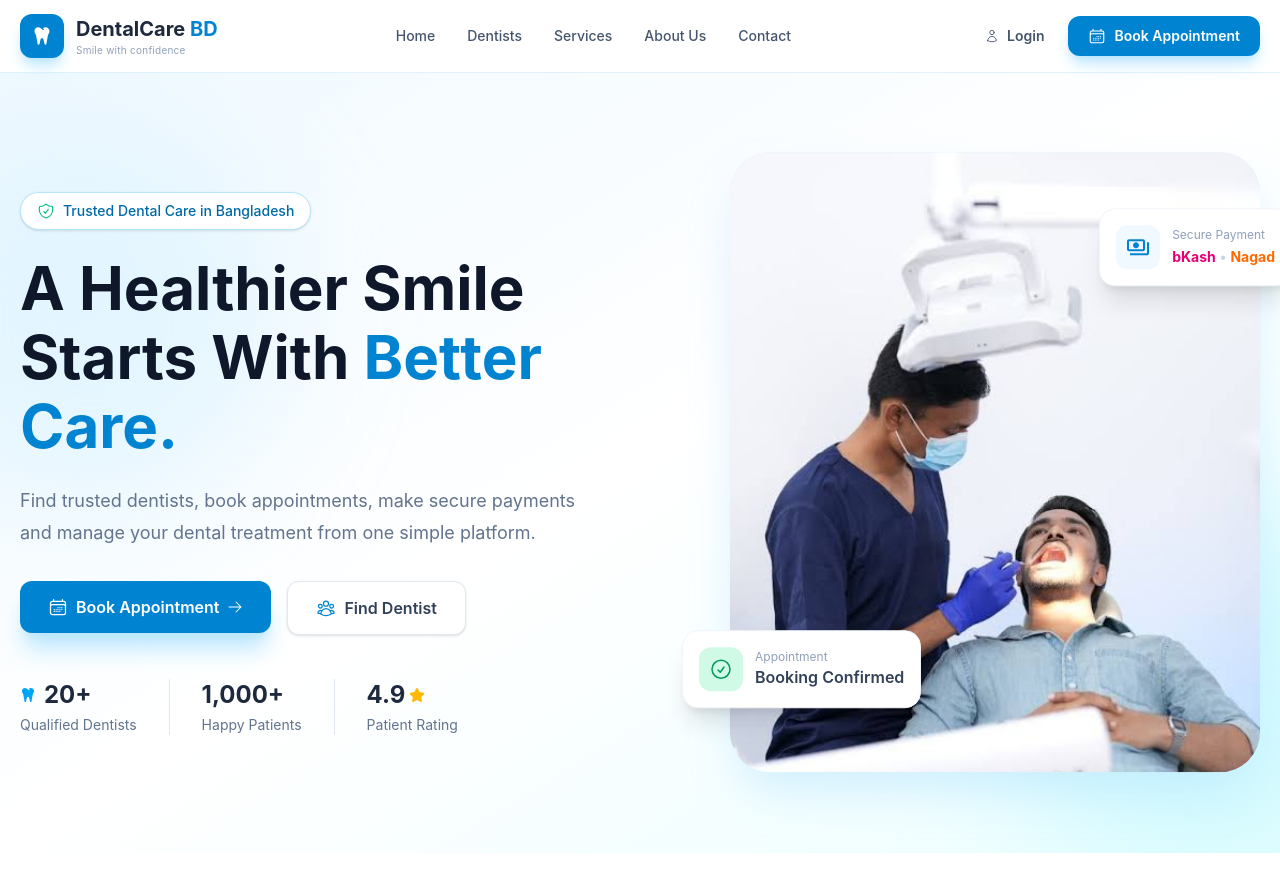
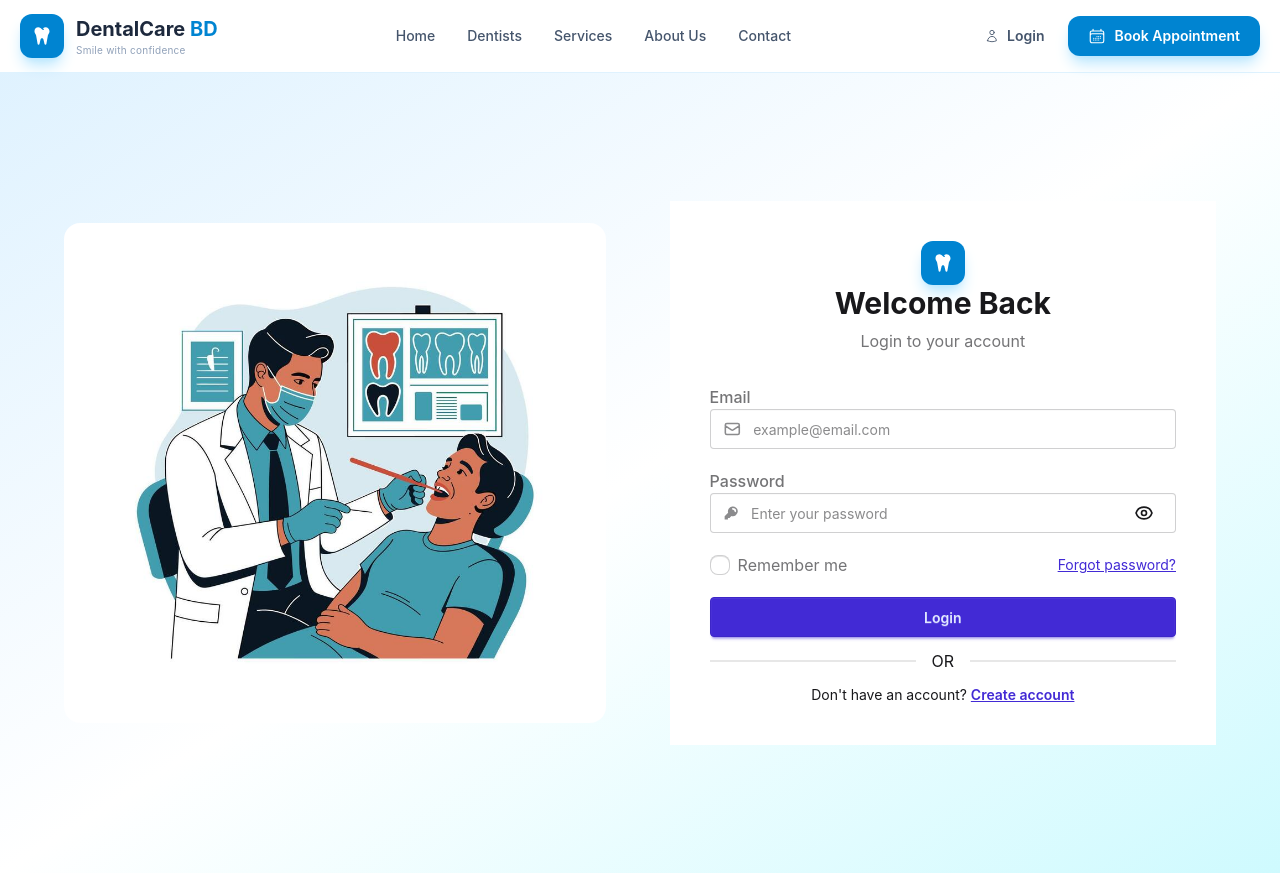
Before and after one commit to SaifurnRahman/Dentel-Clinic-Management-System, a React (Vite) app: page /login in a window 1280 px wide. Built offline with nearby package versions, Linux system fonts and the light colour scheme.

Commit message:
added Login page, moved Hero section inside the Home page

```diff
--- a/package.json
+++ b/package.json
@@ -15,6 +15,7 @@
     "motion": "^13.1.1",
     "react": "^19.2.8",
     "react-dom": "^19.2.8",
+    "react-hook-form": "^7.86.0",
     "react-icons": "^5.7.0",
     "react-router-dom": "^7.18.2",
     "scheduler": "^0.27.0",
--- a/src/layout/RootLayout.jsx
+++ b/src/layout/RootLayout.jsx
@@ -1,14 +1,12 @@
 import React from 'react';
 import Navbar from '../Shared/Navbar';
 import { Outlet } from 'react-router-dom';
-import Hero from '../Shared/Hero';
 import Footer from '../Shared/Footer';
 
 const RootLayout = () => {
     return (
         <div>
             <Navbar></Navbar>
-            <Hero></Hero>
             <div>
                 <Outlet></Outlet>
             </div>
--- a/src/pages/Home.jsx
+++ b/src/pages/Home.jsx
@@ -1,10 +1,11 @@
 import React from 'react';
+import Hero from "../Shared/Hero";
 
 const Home = () => {
     return (
-        <div>
-
-        </div>
+      <section>
+        <Hero></Hero>
+      </section>
     );
 };
 
--- a/src/pages/Login.jsx
+++ b/src/pages/Login.jsx
@@ -1,11 +1,167 @@
-import React from 'react';
+import React from "react";
+import { useForm } from "react-hook-form";
+import { FaTooth } from "react-icons/fa6";
+import { Link } from "react-router-dom";
+import { AnimatePresence, motion } from "motion/react";
+import img from "../assets/Login-page-image.jpg";
+import {
+  HiOutlineMail,
+  HiOutlineEyeOff,
+  HiOutlineEye,
+  HiKey,
+} from "react-icons/hi";
+import { useState } from "react";
 
 const Login = () => {
-    return (
-        <div>
+  const [showPassword, setShowPassword] = useState(false);
 
+  const {
+    register,
+    handleSubmit,
+    formState: { errors },
+  } = useForm();
+
+  const onSubmit = (data) => {
+    console.log("Login Data:", data);
+  };
+
+  return (
+    <div className="min-h-screen bg-gradient-to-br from-sky-100 via-white to-cyan-100 flex items-center justify-center p-4">
+      {/* Main Container */}
+      <div className="flex items-center justify-between gap-16 w-full max-w-6xl">
+        {/* Image Section */}
+        <div className="hidden lg:block lg:w-1/2">
+          <img
+            src={img}
+            alt="Login"
+            className="h-[500px] w-full object-cover rounded-2xl"
+          />
         </div>
-    );
+
+        {/* Form Section */}
+        <div className="w-full lg:w-1/2 p-6 sm:p-10 bg-base-100">
+          {/* Heading */}
+          <div className="mb-8 flex flex-col items-center justify-center">
+            <motion.div
+              whileHover={{ rotate: -8, scale: 1.08 }}
+              className="flex h-11 w-11 items-center justify-center rounded-xl bg-sky-600 text-white shadow-lg shadow-sky-200"
+            >
+              <FaTooth className="text-xl" />
+            </motion.div>
+            <h1 className="text-3xl font-bold">Welcome Back</h1>
+
+            <p className="text-base-content/60 mt-2">Login to your account</p>
+          </div>
+
+          <form onSubmit={handleSubmit(onSubmit)} className="space-y-5">
+            {/* Email */}
+            <div>
+              <label className="label">
+                <span className="label-text font-medium">Email</span>
+              </label>
+
+              <label
+                className={`input input-bordered flex items-center gap-3 w-full ${
+                  errors.email ? "input-error" : ""
+                }`}
+              >
+                <HiOutlineMail size={20} className="text-base-content/50" />
+
+                <input
+                  type="email"
+                  placeholder="example@email.com"
+                  className="grow"
+                  {...register("email", {
+                    required: "Email is required",
+                  })}
+                />
+              </label>
+
+              {errors.email && (
+                <p className="text-error text-sm mt-1">
+                  {errors.email.message}
+                </p>
+              )}
+            </div>
+
+            {/* Password */}
+            <div>
+              <label className="label">
+                <span className="label-text font-medium">Password</span>
+              </label>
+
+              <label
+                className={`input input-bordered flex items-center gap-3 w-full ${
+                  errors.password ? "input-error" : ""
+                }`}
+              >
+                <HiKey size={20} className="text-base-content/50" />
+
+                <input
+                  type={showPassword ? "text" : "password"}
+                  placeholder="Enter your password"
+                  className="grow"
+                  {...register("password", {
+                    required: "Password is required",
+                    minLength: {
+                      value: 6,
+                      message: "Password must be at least 6 characters",
+                    },
+                  })}
+                />
+
+                <button
+                  type="button"
+                  onClick={() => setShowPassword(!showPassword)}
+                  className="btn btn-ghost btn-xs"
+                >
+                  {showPassword ? (
+                    <HiOutlineEyeOff size={20} />
+                  ) : (
+                    <HiOutlineEye size={20} />
+                  )}
+                </button>
+              </label>
+
+              {errors.password && (
+                <p className="text-error text-sm mt-1">
+                  {errors.password.message}
+                </p>
+              )}
+            </div>
+
+            {/* Remember + Forgot */}
+            <div className="flex items-center justify-between">
+              <label className="label cursor-pointer gap-2">
+                <input type="checkbox" className="checkbox checkbox-sm" />
+
+                <span className="label-text">Remember me</span>
+              </label>
+
+              <a href="#" className="link link-primary text-sm">
+                Forgot password?
+              </a>
+            </div>
+
+            {/* Login Button */}
+            <button type="submit" className="btn btn-primary w-full">
+              Login
+            </button>
+          </form>
+
+          {/* Register */}
+          <div className="divider">OR</div>
+
+          <p className="text-center text-sm">
+            Don't have an account?{" "}
+            <Link to="/register" className="link link-primary font-semibold">
+              Create account
+            </Link>
+          </p>
+        </div>
+      </div>
+    </div>
+  );
 };
 
 export default Login;
```
Also changed, not shown: src/assets/Login-page-image.jpg (added), 1 other file (tests, documents, lock files or other folders).
